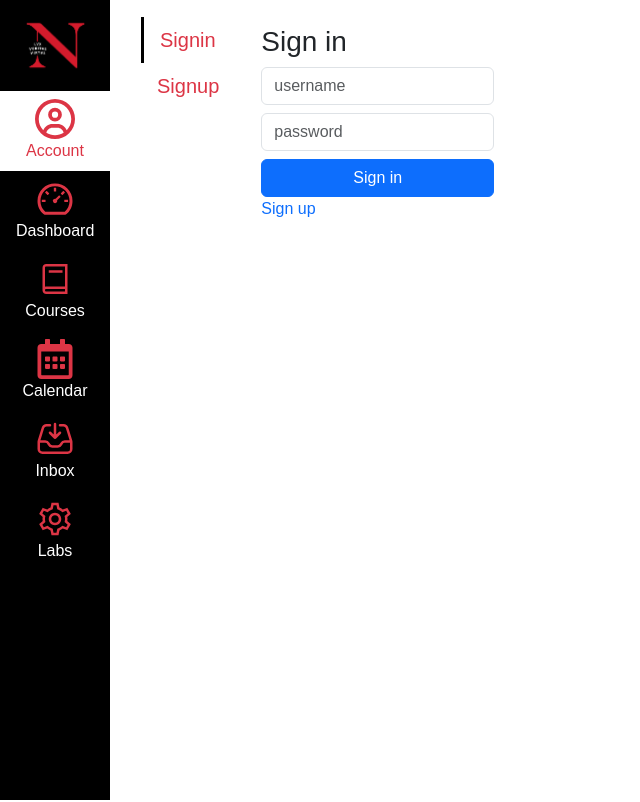
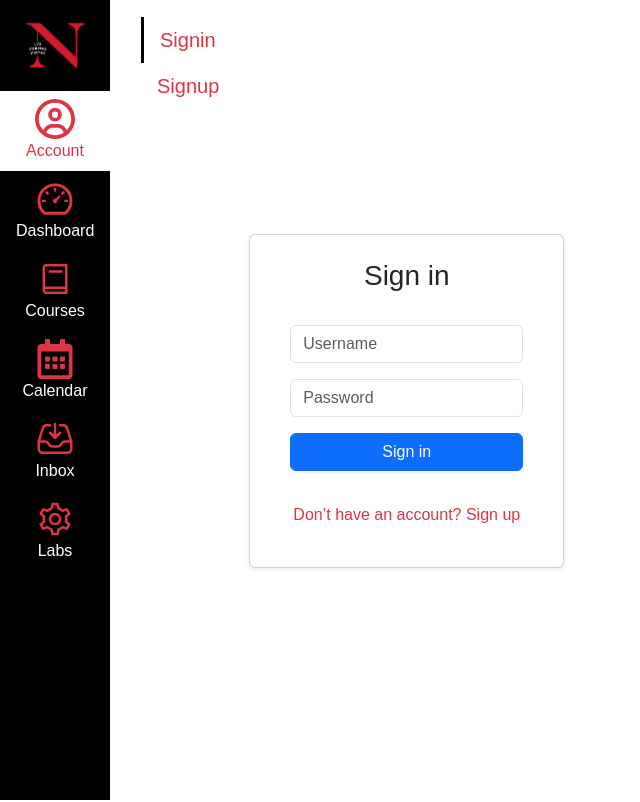
Before and after one commit to yashhbeladiya/kanbas-react-web-app, a React (Create React App) app: page /#/Kanbas/Account/Signin in a window 1280 px wide. Shown: the whole page, without its empty margins (0-640 px from the left). Built offline with nearby package versions, Linux system fonts and the light colour scheme.

Commit message:
Some Refinement

```diff
--- a/src/Kanbas/Account/Profile.tsx
+++ b/src/Kanbas/Account/Profile.tsx
@@ -1,4 +1,4 @@
-import { Link, useNavigate } from "react-router-dom";
+import { useNavigate } from "react-router-dom";
 import { useDispatch, useSelector } from "react-redux";
 import { useState, useEffect } from "react";
 import { setCurrentUser } from "./reducer";
@@ -25,73 +25,68 @@ export default function Profile() {
   }, []);
 
   return (
-    <div id="wd-profile-screen" className="mt-4 ms-4">
-      <h3>Profile</h3>
+    <div className="container min-vh-100 d-flex justify-content-center align-items-center">
+      <div id="wd-profile-screen" className="card p-4 shadow-sm" style={{ maxWidth: "400px", width: "100%" }}>
+        <h3 className="card-title text-center mb-4">Profile</h3>
         {profile && (
-        <div>
+          <div className="card-body">
             <input
               id="wd-username"
               defaultValue={profile.username}
-            placeholder="username"
-            className="form-control mb-2"
+              placeholder="Username"
+              className="form-control mb-3"
               onChange={(e) => setProfile({ ...profile, username: e.target.value })}
             />
             <input
               id="wd-password"
               defaultValue={profile.password}
-            placeholder="password"
+              placeholder="Password"
               type="password"
-            className="form-control mb-2"
+              className="form-control mb-3"
               onChange={(e) => setProfile({ ...profile, password: e.target.value })}
             />
-
             <input
               id="wd-firstname"
               defaultValue={profile.firstname}
               placeholder="First Name"
-            className="form-control mb-2"
+              className="form-control mb-3"
               onChange={(e) => setProfile({ ...profile, firstname: e.target.value })}
             />
             <input
               id="wd-lastname"
               defaultValue={profile.lastname}
               placeholder="Last Name"
-            className="form-control mb-2"
+              className="form-control mb-3"
               onChange={(e) => setProfile({ ...profile, lastname: e.target.value })}
             />
             <input
               id="wd-dob"
               defaultValue={profile.dob}
               type="date"
-            className="form-control mb-2"
+              className="form-control mb-3"
               onChange={(e) => setProfile({ ...profile, dob: e.target.value })}
             />
             <input
               id="wd-email"
               defaultValue={profile.email}
               type="email"
-            className="form-control mb-2"
+              className="form-control mb-3"
               onChange={(e) => setProfile({ ...profile, email: e.target.value })}
             />
 
-          <select id="wd-role" value={profile.role || "USER"} className="form-control mb-2"
+            <select
+              id="wd-role"
+              value={profile.role || "USER"}
+              className="form-control mb-3"
               onChange={(e) => setProfile({ ...profile, role: e.target.value })}
             >
-            <option value="USER" className="form-control">
-              User
-            </option>
-            <option value="ADMIN" className="form-control">
-              Admin
-            </option>
-            <option value="FACULTY" className="form-control">
-              Faculty
-            </option>
-            <option value="STUDENT" className="form-control">
-              Student
-            </option>
+              <option value="USER">User</option>
+              <option value="ADMIN">Admin</option>
+              <option value="FACULTY">Faculty</option>
+              <option value="STUDENT">Student</option>
             </select>
             <button
-            id = "wd-signut-btn"
+              id="wd-signout-btn"
               className="btn btn-danger w-100 mb-2"
               onClick={signOut}
             >
@@ -100,5 +95,6 @@ export default function Profile() {
           </div>
         )}
       </div>
+    </div>
   );
 }
--- a/src/Kanbas/Account/Signin.tsx
+++ b/src/Kanbas/Account/Signin.tsx
@@ -10,42 +10,62 @@ export default function Signin() {
   const navigate = useNavigate();
   const signin = () => {
     const user = db.users.find(
-      (u: any) => u.username === credentials.username && u.password === credentials.password);
+      (u: any) =>
+        u.username === credentials.username &&
+        u.password === credentials.password
+    );
     if (!user) return;
     dispatch(setCurrentUser(user));
     navigate("/Kanbas/Dashboard");
   };
 
   return (
-    <div id="wd-signin-screen" className="mt-4 ms-4">
-      <h3>Sign in</h3>
+    <div className="container-fluid d-flex justify-content-center align-items-center min-vh-100 mx-auto">
+      <div
+        id="wd-signin-screen"
+        className="card p-4 shadow-sm"
+        style={{ maxWidth: "400px", width: "100%" }}
+      >
+        <h3 className="card-title text-center mb-3">Sign in</h3>
+        <div className="card-body">
           <input
             defaultValue={credentials.username}
-        onChange={(e) => setCredentials({ ...credentials, username: e.target.value })}
+            onChange={(e) =>
+              setCredentials({ ...credentials, username: e.target.value })
+            }
             id="wd-username"
-        placeholder="username"
-        className="form-control mb-2"
+            placeholder="Username"
+            className="form-control mb-3"
           />
           <input
             defaultValue={credentials.password}
-        onChange={(e) => setCredentials({ ...credentials, password: e.target.value })}
+            onChange={(e) =>
+              setCredentials({ ...credentials, password: e.target.value })
+            }
             id="wd-password"
-        placeholder="password"
+            placeholder="Password"
             type="password"
-        className="form-control mb-2"
+            className="form-control mb-3"
           />
           <button
             id="wd-signin-btn"
             type="button"
-        className="btn btn-primary w-100"
+            className="btn btn-primary w-100 mb-3"
             onClick={signin}
           >
             Sign in
           </button>
-      <br />
-      <Link id="wd-signup-link" to="/Kanbas/Account/Signup">
-        Sign up
+          <div className="text-center mt-3">
+            <Link
+              id="wd-signup-link"
+              to="/Kanbas/Account/Signup"
+              className="text-decoration-none text-danger"
+            >
+              Don’t have an account? Sign up
             </Link>
+          </div>
+        </div>
+      </div>
     </div>
   );
 }
--- a/src/Kanbas/Account/Signup.tsx
+++ b/src/Kanbas/Account/Signup.tsx
@@ -2,12 +2,38 @@ import React from "react";
 import { Link } from "react-router-dom";
 export default function Signup() {
   return (
-    <div id="wd-signup-screen" className="mt-4 ms-4">
-      <h3>Sign up</h3>
-      <input placeholder="username" className="form-control mb-2"/>
-      <input placeholder="password" type="password" className="form-control mb-2" />
-      <input placeholder="verify password" type="password" className="form-control mb-2"/>
-      <Link to="/Kanbas/Account/Profile" className="btn btn-primary w-100 mb-2" > Sign up </Link>
-      <Link to="/Kanbas/Account/Signin" >Sign in</Link>
+    <div className="container min-vh-100 d-flex justify-content-center align-items-center">
+      <div
+        id="wd-signup-screen"
+        className="card p-4 shadow-sm"
+        style={{ maxWidth: "400px", width: "100%" }}
+      >
+        <h3 className="card-title text-center mb-3">Sign up</h3>
+        <div className="card-body">
+          <input placeholder="Username" className="form-control mb-3" />
+          <input
+            placeholder="Password"
+            type="password"
+            className="form-control mb-3"
+          />
+          <input
+            placeholder="Verify Password"
+            type="password"
+            className="form-control mb-3"
+          />
+          <Link
+            to="/Kanbas/Account/Profile"
+            className="btn btn-primary w-100 mb-2"
+          >
+            Sign up
+          </Link>
+          <div className="text-center">
+            <Link to="/Kanbas/Account/Signin" className="text-decoration-none">
+              Already have an account? Sign in
+            </Link>
+          </div>
+        </div>
+      </div>
     </div>
-);}
+  );
+}
--- a/src/Kanbas/Courses/Assignment/Editor.tsx
+++ b/src/Kanbas/Courses/Assignment/Editor.tsx
@@ -2,9 +2,7 @@ import { useParams } from "react-router-dom";
 import { useSelector, useDispatch } from "react-redux";
 import {
   addAssignment,
-  deleteAssignment,
   updateAssignment,
-  editAssignment,
 } from "./reducer";
 import { useState, useEffect } from "react";
 import { useNavigate } from "react-router-dom";
--- a/src/Kanbas/Courses/index.tsx
+++ b/src/Kanbas/Courses/index.tsx
@@ -1,4 +1,3 @@
-import { courses } from "../Database";
 import {
   Navigate,
   Route,
--- a/src/Kanbas/Dashboard.tsx
+++ b/src/Kanbas/Dashboard.tsx
@@ -1,9 +1,7 @@
 import { Link } from "react-router-dom";
-import * as db from "./Database";
 import { useSelector, useDispatch } from "react-redux";
-import { useEffect, useState } from "react";
+import { useState } from "react";
 import { enrolledCourse, unenrolledCourse } from "./reducer";
-import { courses } from "./Database";
 
 export default function Dashboard({
   courses,
@@ -143,7 +141,7 @@ export default function Dashboard({
                   to={`/Kanbas/Courses/${course._id}/Home`}
                   onClick={(event) => handleCourseClick(course._id, event)}
                 >
-                  <img src="/images/reactjs.jpg" width="100%" height={160} />
+                  <img src="/images/reactjs.jpg" width="100%" height={160} alt="" />
                   <div className="card-body">
                     <h5 className="wd-dashboard-course-title card-title">
                       {course.name}
```
Lines whose indentation alone changed are shown as unchanged.
